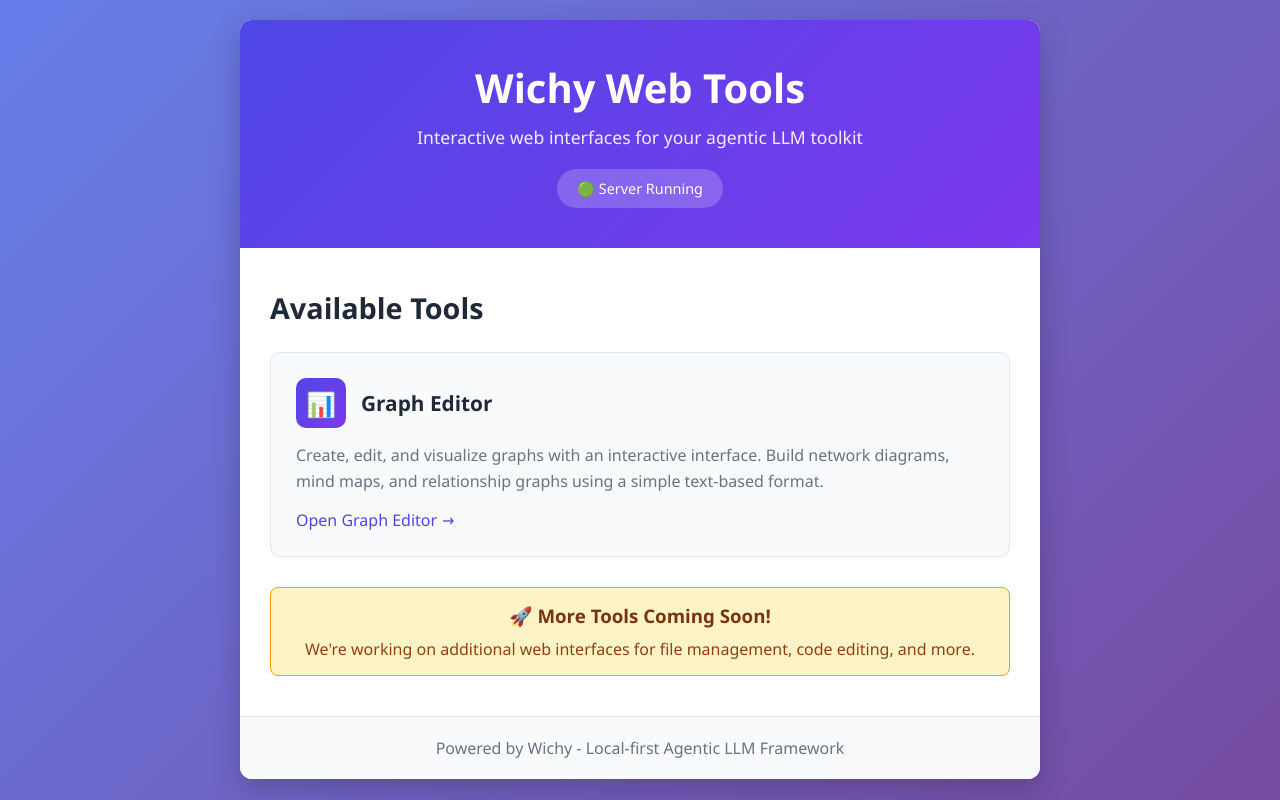
After one commit to wiiha/wichy, a Flask app: page / in a window 1280 px wide. The commit adds this page. Run offline with Flask 3, Linux system fonts and the light colour scheme; parts of the project's set-up code (start-up, migrations or seed data) failed here and were passed over.

Commit message:
UPDATE webserver

```diff
--- a/pyproject.toml
+++ b/pyproject.toml
@@ -87,7 +87,7 @@ wichy = "wichy.__main__:main"
 where = ["src"]
 
 [tool.setuptools.package-data]
-wichy = ["graph/static/*", "graph/templates/*"]
+wichy = ["templates/*", "graph/static/*"]
 
 [tool.pytest.ini_options]
 testpaths = ["tests"]
--- a/src/wichy/server.py
+++ b/src/wichy/server.py
@@ -11,7 +11,7 @@ import threading
 from logging.handlers import RotatingFileHandler
 from pathlib import Path
 
-from flask import Flask, jsonify
+from flask import Flask, jsonify, render_template
 
 from wichy.config import settings
 
@@ -78,6 +78,12 @@ def create_app() -> Flask:
     setup_logging()
 
     app = Flask(__name__)
+
+    # Landing page route
+    @app.route("/")
+    def landing():
+        """Serve the landing page with links to available tool GUIs."""
+        return render_template("landing.html")
 
     # Health check endpoint
     @app.route("/health")
--- /dev/null
+++ b/src/wichy/templates/landing.html
@@ -0,0 +1,220 @@
+<!DOCTYPE html>
+<html lang="en">
+<head>
+    <meta charset="UTF-8">
+    <meta name="viewport" content="width=device-width, initial-scale=1.0">
+    <title>Wichy - Web Tools</title>
+    <style>
+        * {
+            margin: 0;
+            padding: 0;
+            box-sizing: border-box;
+        }
+
+        body {
+            font-family: 'Segoe UI', Tahoma, Geneva, Verdana, sans-serif;
+            background: linear-gradient(135deg, #667eea 0%, #764ba2 100%);
+            min-height: 100vh;
+            padding: 20px;
+        }
+
+        .container {
+            max-width: 800px;
+            margin: 0 auto;
+            background: white;
+            border-radius: 12px;
+            box-shadow: 0 10px 30px rgba(0, 0, 0, 0.2);
+            overflow: hidden;
+        }
+
+        .header {
+            background: linear-gradient(135deg, #4f46e5 0%, #7c3aed 100%);
+            color: white;
+            padding: 40px 30px;
+            text-align: center;
+        }
+
+        .header h1 {
+            font-size: 2.5rem;
+            margin-bottom: 10px;
+            font-weight: 700;
+        }
+
+        .header p {
+            font-size: 1.1rem;
+            opacity: 0.9;
+            margin-bottom: 20px;
+        }
+
+        .status {
+            background: rgba(255, 255, 255, 0.2);
+            padding: 10px 20px;
+            border-radius: 20px;
+            display: inline-block;
+            font-size: 0.9rem;
+        }
+
+        .tools-section {
+            padding: 40px 30px;
+        }
+
+        .section-title {
+            font-size: 1.8rem;
+            color: #1f2937;
+            margin-bottom: 25px;
+            font-weight: 600;
+        }
+
+        .tools-grid {
+            display: grid;
+            gap: 20px;
+        }
+
+        .tool-card {
+            background: #f8fafc;
+            border: 1px solid #e2e8f0;
+            border-radius: 10px;
+            padding: 25px;
+            transition: all 0.3s ease;
+            cursor: pointer;
+            text-decoration: none;
+            color: inherit;
+        }
+
+        .tool-card:hover {
+            background: #f1f5f9;
+            border-color: #cbd5e1;
+            transform: translateY(-2px);
+            box-shadow: 0 5px 15px rgba(0, 0, 0, 0.1);
+        }
+
+        .tool-header {
+            display: flex;
+            align-items: center;
+            margin-bottom: 15px;
+        }
+
+        .tool-icon {
+            width: 50px;
+            height: 50px;
+            background: linear-gradient(135deg, #4f46e5 0%, #7c3aed 100%);
+            border-radius: 10px;
+            display: flex;
+            align-items: center;
+            justify-content: center;
+            margin-right: 15px;
+            color: white;
+            font-size: 1.5rem;
+            font-weight: bold;
+        }
+
+        .tool-title {
+            font-size: 1.3rem;
+            font-weight: 600;
+            color: #1f2937;
+        }
+
+        .tool-description {
+            color: #6b7280;
+            line-height: 1.6;
+            margin-bottom: 15px;
+        }
+
+        .tool-link {
+            color: #4f46e5;
+            font-weight: 500;
+            display: inline-flex;
+            align-items: center;
+            text-decoration: none;
+            transition: color 0.3s ease;
+        }
+
+        .tool-link:hover {
+            color: #7c3aed;
+        }
+
+        .arrow {
+            margin-left: 5px;
+            transition: transform 0.3s ease;
+        }
+
+        .tool-card:hover .arrow {
+            transform: translateX(5px);
+        }
+
+        .coming-soon {
+            background: #fef3c7;
+            border: 1px solid #f59e0b;
+            color: #92400e;
+            padding: 15px 20px;
+            border-radius: 8px;
+            text-align: center;
+            margin-top: 30px;
+        }
+
+        .coming-soon h3 {
+            margin-bottom: 10px;
+            color: #78350f;
+        }
+
+        .footer {
+            background: #f8fafc;
+            padding: 20px 30px;
+            text-align: center;
+            border-top: 1px solid #e2e8f0;
+            color: #6b7280;
+        }
+
+        @media (max-width: 768px) {
+            .header h1 {
+                font-size: 2rem;
+            }
+
+            .container {
+                margin: 10px;
+            }
+
+            .header, .tools-section {
+                padding: 20px;
+            }
+        }
+    </style>
+</head>
+<body>
+    <div class="container">
+        <div class="header">
+            <h1>Wichy Web Tools</h1>
+            <p>Interactive web interfaces for your agentic LLM toolkit</p>
+            <div class="status">🟢 Server Running</div>
+        </div>
+
+        <div class="tools-section">
+            <h2 class="section-title">Available Tools</h2>
+            <div class="tools-grid">
+                <a href="/tools/graph/" class="tool-card">
+                    <div class="tool-header">
+                        <div class="tool-icon">📊</div>
+                        <div class="tool-title">Graph Editor</div>
+                    </div>
+                    <div class="tool-description">
+                        Create, edit, and visualize graphs with an interactive interface.
+                        Build network diagrams, mind maps, and relationship graphs using a simple text-based format.
+                    </div>
+                    <div class="tool-link">
+                        Open Graph Editor <span class="arrow">→</span>
+                    </div>
+                </a>
+            </div>
+
+            <div class="coming-soon">
+                <h3>🚀 More Tools Coming Soon!</h3>
+                <p>We're working on additional web interfaces for file management, code editing, and more.</p>
+            </div>
+        </div>
+
+        <div class="footer">
+            <p>Powered by Wichy - Local-first Agentic LLM Framework</p>
+        </div>
+    </div>
+</body>
+</html>
--- a/src/wichy/tools/graph/__init__.py
+++ b/src/wichy/tools/graph/__init__.py
@@ -36,11 +36,7 @@ def serve_static(filename):
 @bp.route("/")
 def graph_editor():
     """Serve the graph editor HTML page."""
-    # We need to render the template from the original location
-    # Flask's render_template uses the app's template folder, so we read directly
-    template_path = os.path.join(GRAPH_TEMPLATES, "editor.html")
-    with open(template_path, "r") as f:
-        return f.read()
+    return render_template("editor.html")
 
 
 @bp.route("/api/list")
```
Also changed, not shown: src/wichy/templates/editor.html (line endings or trailing spaces), 2 other files.
